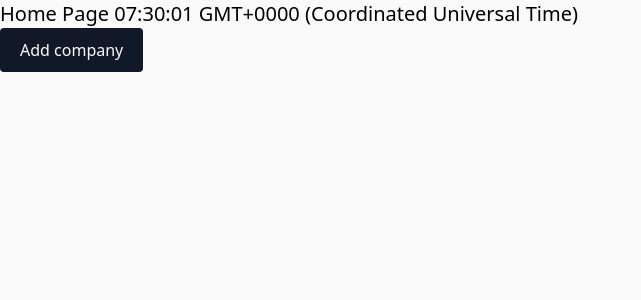
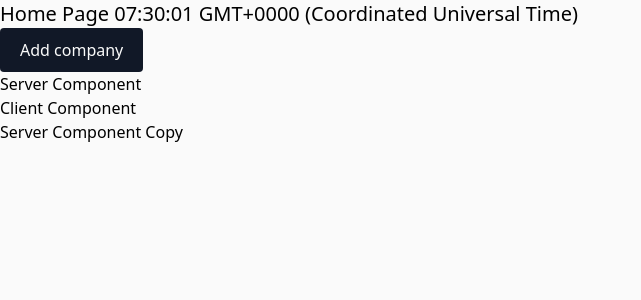
Before and after one commit to Sergiyan92/crm-next-js, a Next.js app: page / in a window 1280 px wide. Shown: the top 300 px of the page, without its empty margins (0-641 px from the left). Built offline with nearby package versions, Linux system fonts and the light colour scheme.

Commit message:
add server component in client component

```diff
--- /dev/null
+++ b/src/app/components/client-component.tsx
@@ -0,0 +1,20 @@
+'use client';
+
+import React from 'react';
+
+interface ClientComponentProps {
+  children: React.ReactNode;
+}
+
+const ClientComponent = ({ children }: ClientComponentProps) => {
+  console.log('Client Component');
+
+  return (
+    <div>
+      <span>Client Component</span>
+      {children}
+    </div>
+  );
+};
+
+export default ClientComponent;
--- /dev/null
+++ b/src/app/components/server-components-copy.tsx
@@ -0,0 +1,19 @@
+import { headers } from 'next/headers';
+import React from 'react';
+
+interface ServerComponentCopyProps {
+  children: React.ReactNode;
+}
+
+const ServerComponentCopy = ({ children }: ServerComponentCopyProps) => {
+  console.log('Server Component Copy');
+  console.log(headers());
+  return (
+    <div>
+      <span>Server Component Copy</span>
+      {children}
+    </div>
+  );
+};
+
+export default ServerComponentCopy;
--- /dev/null
+++ b/src/app/components/server-components.tsx
@@ -0,0 +1,17 @@
+import React from 'react';
+
+interface ServerComponentProps {
+  children: React.ReactNode;
+}
+
+const ServerComponent = ({ children }: ServerComponentProps) => {
+  console.log('Server Component');
+  return (
+    <div>
+      <span>Server Component</span>
+      {children}
+    </div>
+  );
+};
+
+export default ServerComponent;
--- a/src/app/page.tsx
+++ b/src/app/page.tsx
@@ -1,6 +1,9 @@
 import { headers } from 'next/headers';
 import StatusLabel, { Status } from './components/status-label';
 import AddCompanyButton from './components/add-company-button';
+import ServerComponent from './components/server-components';
+import ClientComponent from './components/client-component';
+import ServerComponentCopy from './components/server-components-copy';
 
 export default function Home() {
   console.log(headers());
@@ -8,6 +11,10 @@ export default function Home() {
     <main>
       <h1 className="text-xl">Home Page {new Date().toTimeString()}</h1>
       <AddCompanyButton />
+      <ServerComponent />
+      <ClientComponent>
+        <ServerComponentCopy />
+      </ClientComponent>
     </main>
   );
 }
```
